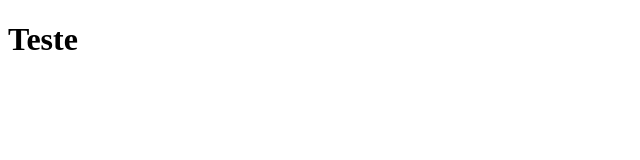
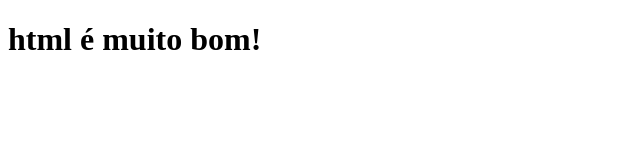
Before and after one commit to VirgyniaBaccan/Git_Kenzie_Vi, a plain HTML site: page index.html in a window 1280 px wide. Shown: the whole page, without its empty margins (0-640 px from the left). Drawn offline with Linux system fonts and the light colour scheme.

Commit message:
Alteração dentro da tag H1

```diff
--- a/index.html
+++ b/index.html
@@ -7,6 +7,6 @@
         <title>Document</title>
     </head>
     <body>
-    <h1>Teste</h1>
+    <h1>html é muito bom!</h1>
     </body>
 </html>
```
